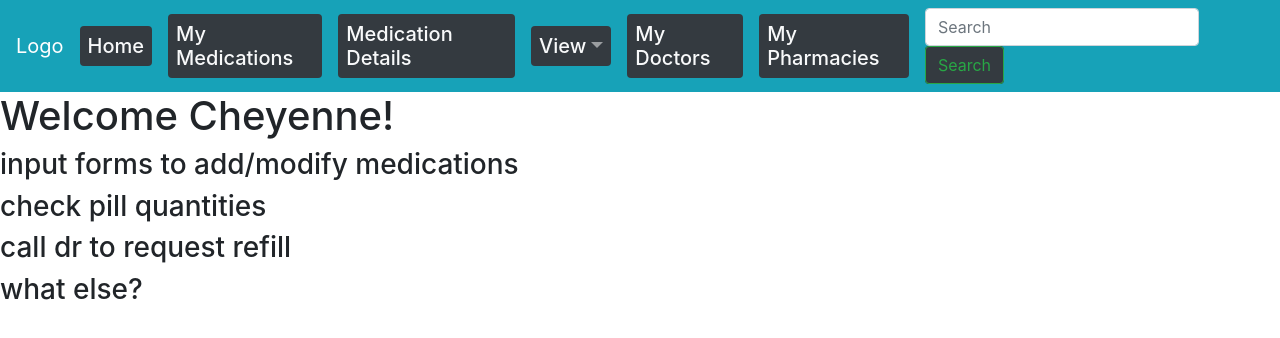
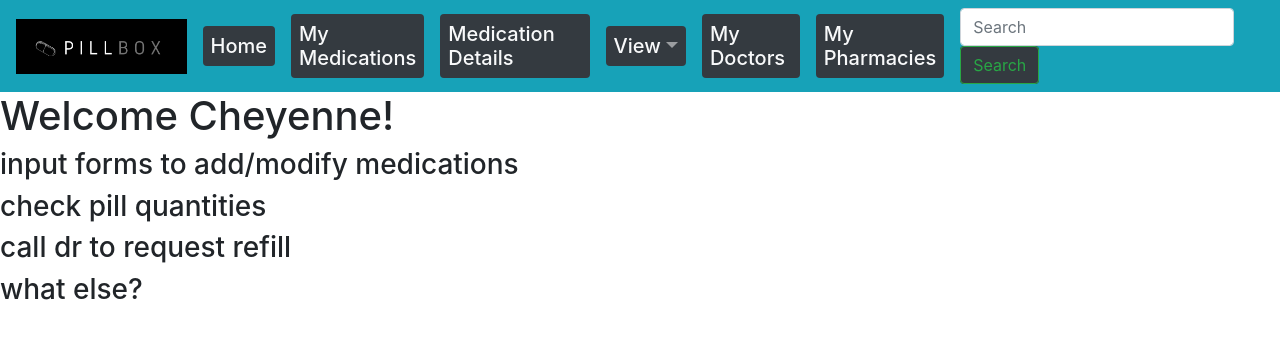
Before and after one commit to chey22/pillbox, a React (Create React App) app: page / in a window 1280 px wide. Shown: the top 338 px of the page. Built offline with nearby package versions, Linux system fonts and the light colour scheme.

Commit message:
added logo and made subdirectory in public called Images, imported logo as logo.png

```diff
--- a/src/components/navComponents/Navbar.jsx
+++ b/src/components/navComponents/Navbar.jsx
@@ -22,7 +22,7 @@ let Navigation = () => {
 
   return (
     <Navbar bg="info" expand="lg" variant="dark">
-      <Navbar.Brand href="/">Logo</Navbar.Brand>
+      <Navbar.Brand href="/"><img src="/Images/logo.png" alt="/" height="55em"/></Navbar.Brand>
       <Navbar.Toggle aria-controls="responsive-navbar-nav" />
 
       <Navbar.Collapse id="responsive-navbar-nav">
```
Also changed, not shown: public/Images/logo.png (added).
